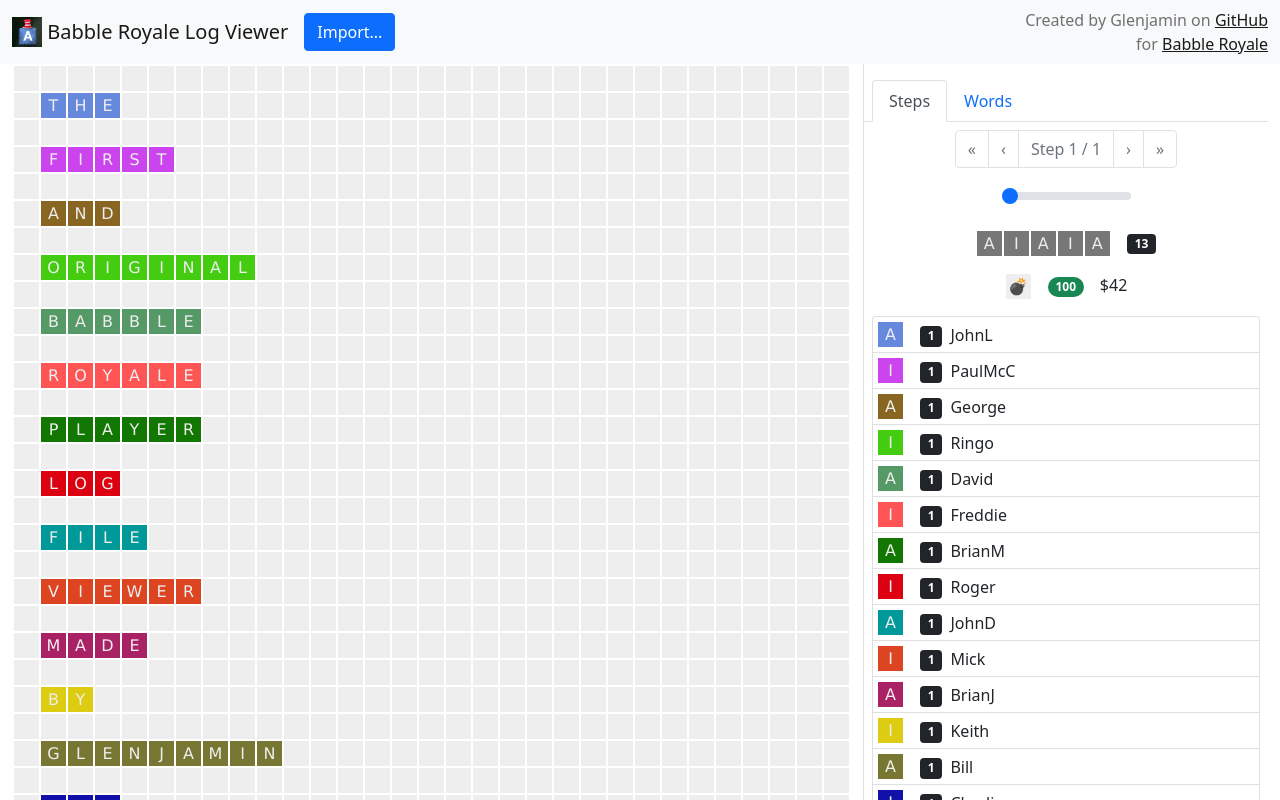
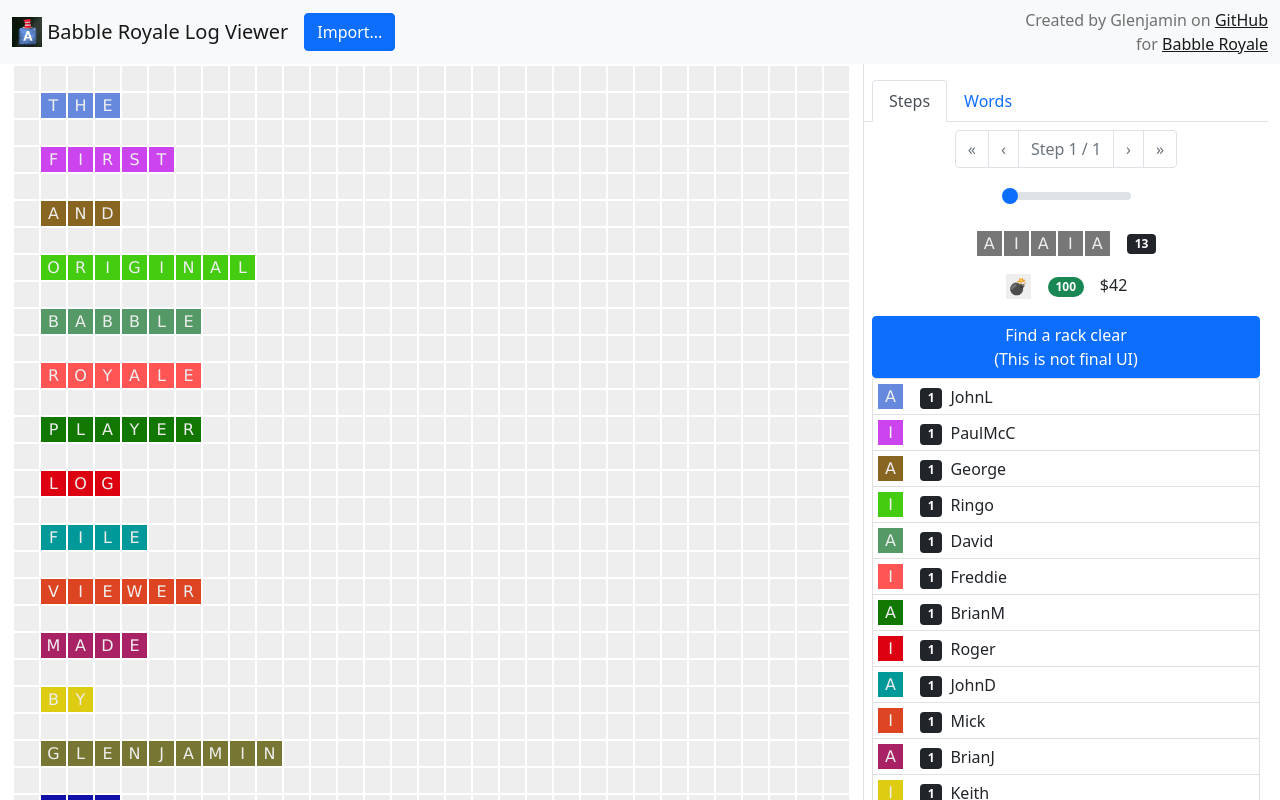
Before and after one commit to glenjamin/babblog-royale, a React (Create React App) app: page / in a window 1280 px wide. Shown: the top 800 px of the page. Built offline with nearby package versions, Linux system fonts and the light colour scheme.

Commit message:
Extremely basic bingo UI

```diff
--- a/src/App.tsx
+++ b/src/App.tsx
@@ -15,6 +15,8 @@
 import Words from "./Words";
 
 import useAppReducer from "./reducer";
+import { findCurrentlyPlayedWord, Play, playsScore } from "./Play";
+import Button from "react-bootstrap/esm/Button";
 
 function App() {
   const [state, actions] = useAppReducer();
@@ -69,6 +71,55 @@
                     levels={game.levels}
                     {...game.timeline[currentStep].player}
                   />
+                  <Button
+                    id="bingoFinder"
+                    onClick={async () => {
+                      const maxWords = 2000;
+                      let thisButton = document.getElementById("bingoFinder");
+                      thisButton!.innerHTML =
+                        "Finding a rack clear<br>Please wait...";
+                      let currentPlay = findCurrentlyPlayedWord(
+                        game,
+                        currentStep
+                      );
+                      let allBingos: Array<Play[]> = [];
+                      let wordCounter = [0];
+                      const changeText = (lastBingo: Play[]) => {
+                        allBingos.sort((a, b) => playsScore(b) - playsScore(a));
+                        const bestText =
+                          allBingos.length > 0
+                            ? `Best: ${allBingos[0]
+                                .map((b) => b.word.toUpperCase())
+                                .join(" -> ")} (${playsScore(allBingos[0])}) `
+                            : "Couldn't find a rack clear";
+                        const lastText =
+                          lastBingo.length > 0
+                            ? `${lastBingo
+                                .map((b) => b.word.toUpperCase())
+                                .join(" -> ")} (${playsScore(
+                                lastBingo
+                              )}) (${wordCounter}/${maxWords} different words tried)`
+                            : "Ready to find another";
+                        thisButton!.innerHTML = `${bestText}<br>${lastText}`;
+                      };
+                      const bingoGenerator = currentPlay.findRackClears(
+                        wordCounter,
+                        maxWords
+                      );
+                      while (true) {
+                        const bingo = await bingoGenerator.next();
+                        if (bingo.done) {
+                          changeText([]);
+                          break;
+                        }
+                        allBingos.push(bingo.value);
+                        changeText(bingo.value);
+                      }
+                    }}
+                  >
+                    Find a rack clear<br></br>
+                    (This is not final UI)
+                  </Button>
                   <PlayerList
                     players={game.players}
                     selectedPlayer={selectedPlayer}
```
